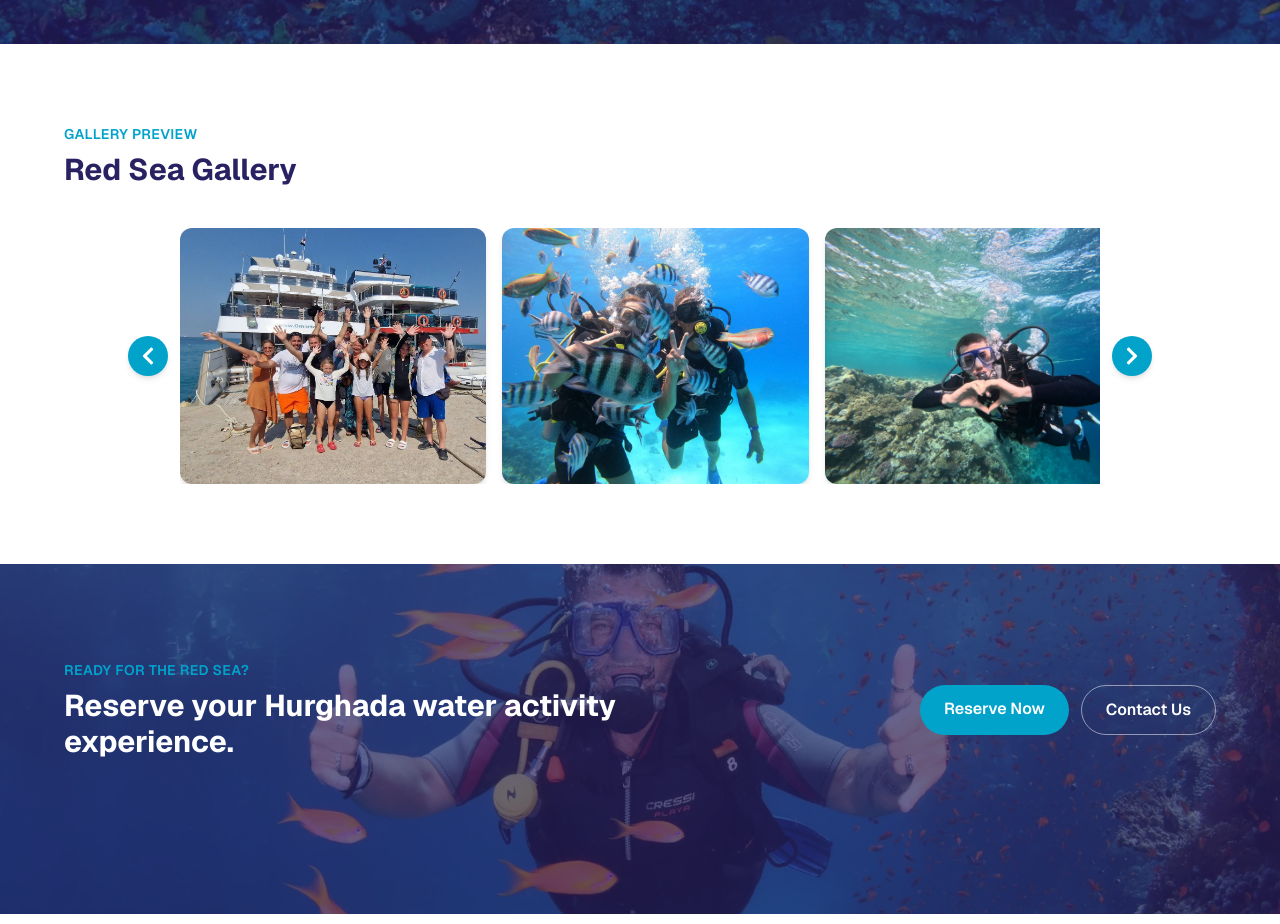
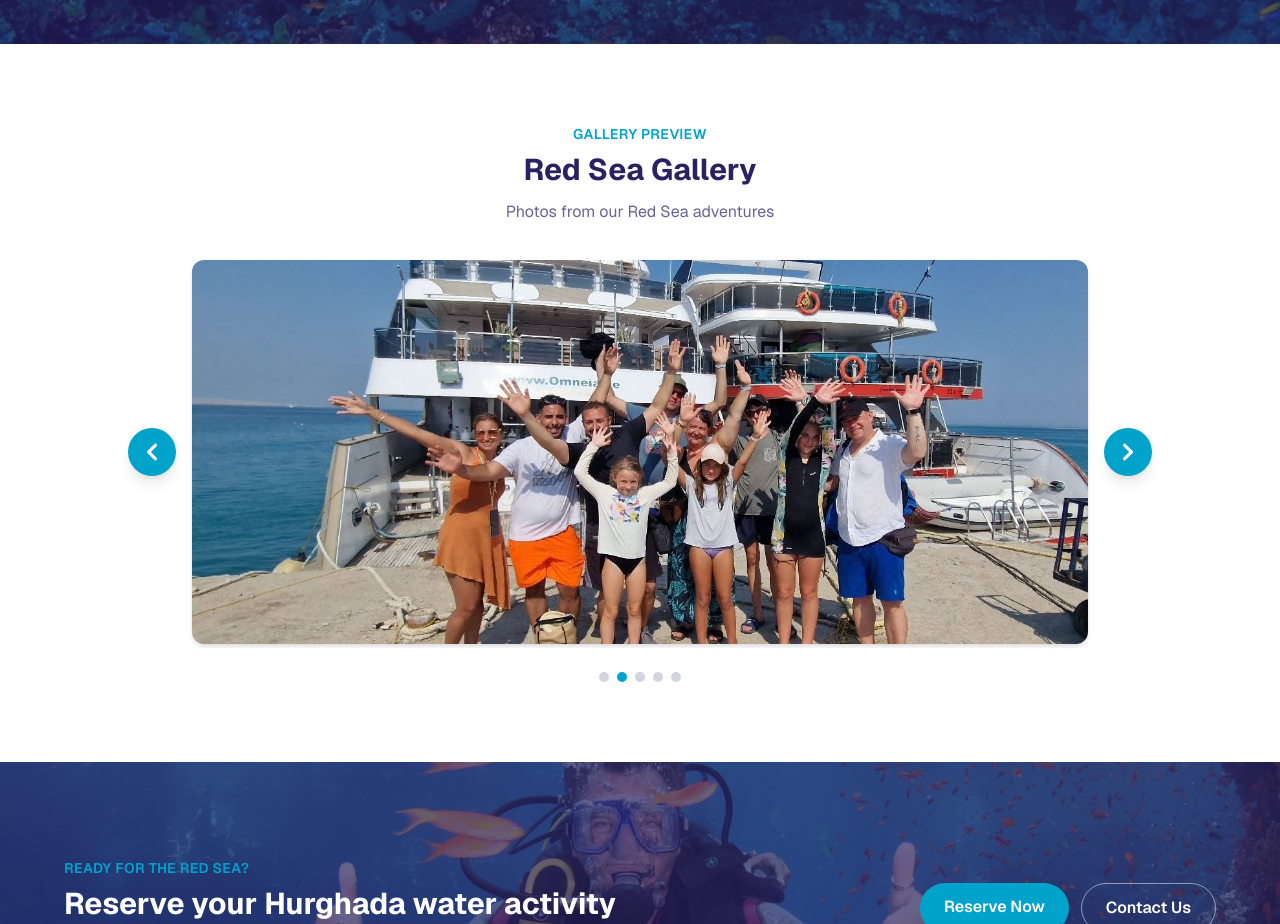
Before and after one commit to Word-of-Mouth-Marketing-agency/graquamarine, a Next.js app: page / in a window 1280 px wide. Shown: the part 2400-3324 px from the top of the page. Built offline with nearby package versions, Linux system fonts and the light colour scheme.

Commit message:
style: polish gallery carousel UI

```diff
--- a/src/app/page.tsx
+++ b/src/app/page.tsx
@@ -159,13 +159,16 @@ export default function Home() {
         </div>
       </section>
 
-      <section className="overflow-hidden bg-white px-4 py-20">
+      <section className="overflow-hidden bg-white px-4 py-16 sm:py-20">
         <div className="mx-auto max-w-6xl">
-          <div className="max-w-2xl">
+          <div className="mx-auto max-w-2xl text-center">
             <p className="text-sm font-semibold uppercase tracking-wide text-brand-aqua">
               Gallery preview
             </p>
             <h2 className="mt-2 text-3xl font-bold text-brand-navy">Red Sea Gallery</h2>
+            <p className="mt-3 text-brand-navy/70">
+              Photos from our Red Sea adventures
+            </p>
           </div>
           <GalleryCarousel />
         </div>
--- a/src/components/gallery/GalleryCarousel.tsx
+++ b/src/components/gallery/GalleryCarousel.tsx
@@ -26,7 +26,7 @@ export function GalleryCarousel() {
     const firstSlide = trackRef.current.firstElementChild as HTMLElement | null;
     if (!firstSlide) return;
     const sw = firstSlide.offsetWidth;
-    const gap = 16; // Tailwind gap-4 = 16px
+    const gap = 16;
     const vw = viewportRef.current.clientWidth;
     const count = Math.max(1, Math.floor((vw + gap) / (sw + gap)));
     setSlideWidth(sw);
@@ -54,37 +54,38 @@ export function GalleryCarousel() {
     return () => clearInterval(id);
   }, [goNext]);
 
-  const translateX = currentIndex * (slideWidth + 16); // +16 for gap-4
+  const translateX = currentIndex * (slideWidth + 16);
 
   return (
-    <div className="mx-auto mt-10 max-w-5xl">
-      <div className="flex items-center gap-3">
+    <div className="mx-auto mt-8 max-w-5xl">
+      <div className="flex items-center gap-2 sm:gap-3">
         <button
           onClick={goPrev}
           type="button"
           aria-label="Previous gallery images"
-          className="flex h-10 w-10 shrink-0 items-center justify-center rounded-full bg-brand-aqua text-white shadow-md transition hover:bg-brand-navy focus-visible:outline focus-visible:outline-2 focus-visible:outline-offset-2 focus-visible:outline-brand-aqua"
+          className="flex h-10 w-10 shrink-0 items-center justify-center rounded-full bg-brand-aqua text-white shadow-lg transition hover:scale-105 hover:bg-brand-navy focus-visible:outline focus-visible:outline-2 focus-visible:outline-offset-2 focus-visible:outline-brand-aqua active:scale-95 sm:h-12 sm:w-12"
         >
-          <FaChevronLeft aria-hidden="true" className="h-5 w-5" />
+          <FaChevronLeft aria-hidden="true" className="h-4 w-4 sm:h-5 sm:w-5" />
         </button>
 
         <div
           ref={viewportRef}
-          className="min-w-0 flex-1 overflow-hidden"
+          className="min-w-0 flex-1 overflow-hidden rounded-xl p-1"
         >
           <div
             ref={trackRef}
             className="flex gap-4 transition-transform duration-500 ease-in-out"
             style={{
-              transform: translateX > 0
-                ? `translateX(-${translateX}px)`
-                : undefined,
+              transform:
+                translateX > 0
+                  ? `translateX(-${translateX}px)`
+                  : undefined,
             }}
           >
             {galleryImages.map((img) => (
               <div
                 key={img.src}
-                className="relative h-64 w-full shrink-0 overflow-hidden rounded-xl shadow-md sm:w-1/2 lg:w-1/3"
+                className="relative h-72 w-full shrink-0 overflow-hidden rounded-xl shadow-md sm:h-80 lg:h-96"
               >
                 <Image
                   src={img.src}
@@ -102,11 +103,29 @@ export function GalleryCarousel() {
           onClick={goNext}
           type="button"
           aria-label="Next gallery images"
-          className="flex h-10 w-10 shrink-0 items-center justify-center rounded-full bg-brand-aqua text-white shadow-md transition hover:bg-brand-navy focus-visible:outline focus-visible:outline-2 focus-visible:outline-offset-2 focus-visible:outline-brand-aqua"
+          className="flex h-10 w-10 shrink-0 items-center justify-center rounded-full bg-brand-aqua text-white shadow-lg transition hover:scale-105 hover:bg-brand-navy focus-visible:outline focus-visible:outline-2 focus-visible:outline-offset-2 focus-visible:outline-brand-aqua active:scale-95 sm:h-12 sm:w-12"
         >
-          <FaChevronRight aria-hidden="true" className="h-5 w-5" />
+          <FaChevronRight aria-hidden="true" className="h-4 w-4 sm:h-5 sm:w-5" />
         </button>
       </div>
+
+      {maxIndex > 0 && (
+        <div className="mt-6 flex items-center justify-center gap-2">
+          {Array.from({ length: maxIndex + 1 }).map((_, i) => (
+            <button
+              key={i}
+              type="button"
+              aria-label={`Go to gallery group ${i + 1}`}
+              className={`h-2.5 w-2.5 rounded-full transition-all duration-300 ${
+                i === currentIndex
+                  ? "bg-brand-aqua"
+                  : "bg-brand-navy/20 hover:bg-brand-navy/40"
+              }`}
+              onClick={() => setCurrentIndex(i)}
+            />
+          ))}
+        </div>
+      )}
     </div>
   );
 }
```
